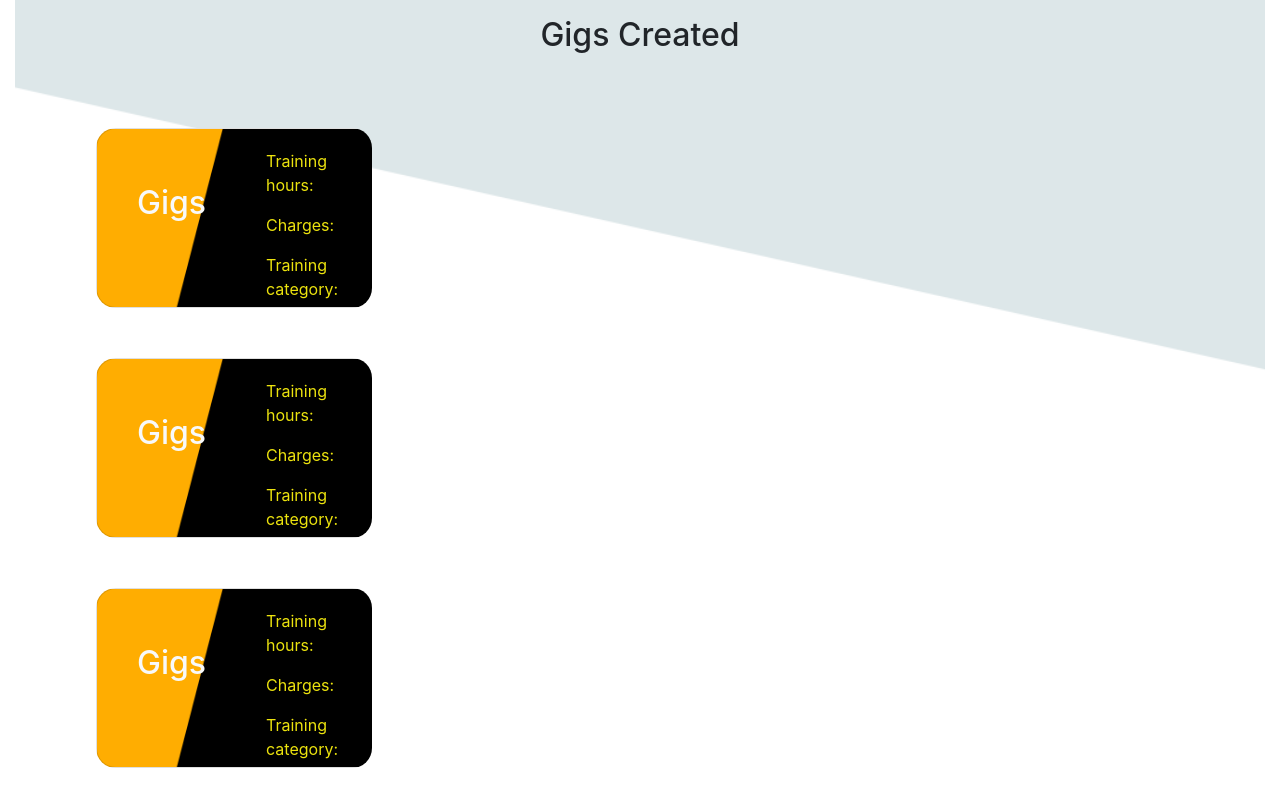
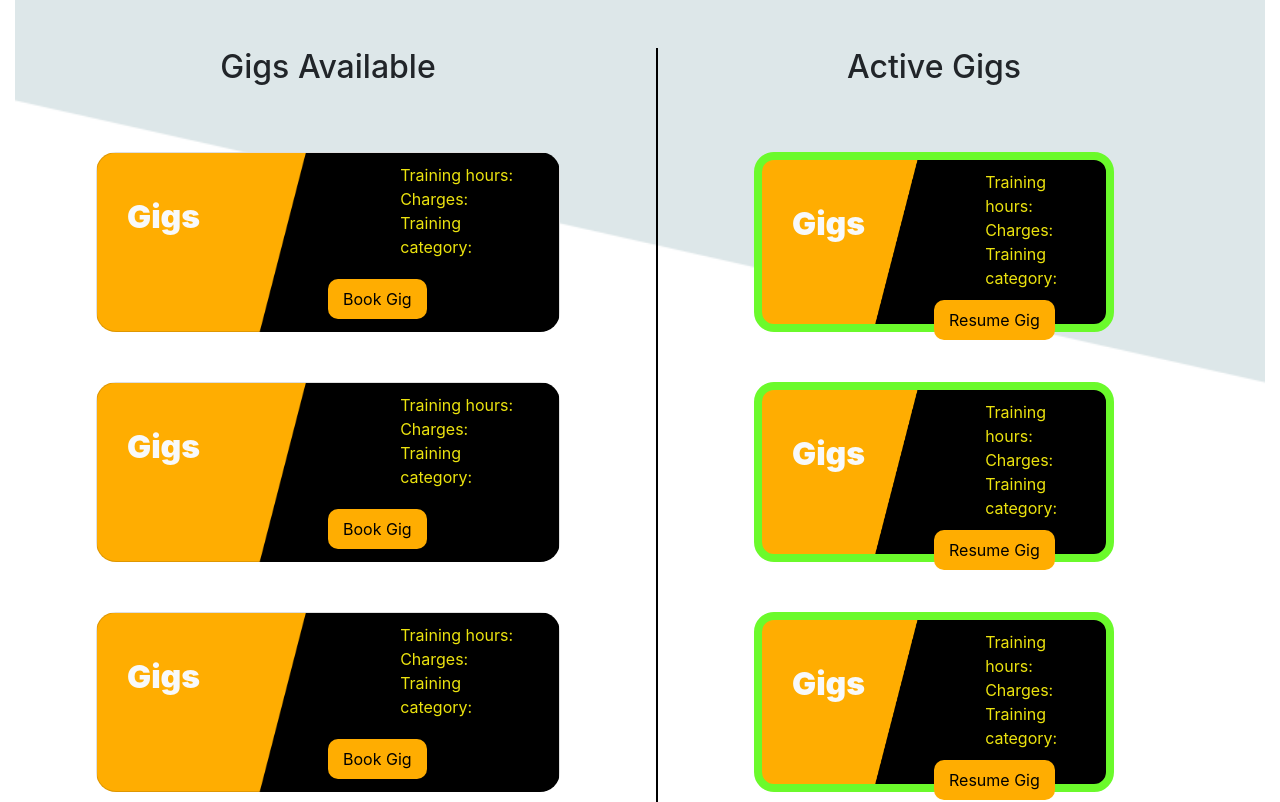
Before and after one commit to melodytowett/Keep-fit, an Angular app in the folder frontend/: page /trainee in a window 1280 px wide. Shown: the part 840-1642 px from the top of the page. Built offline with nearby package versions, Linux system fonts and the light colour scheme.

Commit message:
Adding the Trainee Profile Page

```diff
--- a/frontend/src/app/trainee/trainee.component.css
+++ b/frontend/src/app/trainee/trainee.component.css
@@ -32,7 +32,7 @@
     background-image: url(../../assets/images/white-background.png);
     background-size: cover;
     background-repeat: no-repeat;
-    height: 55rem;
+    height: 65rem;
 }
 
 .card {
@@ -46,19 +46,55 @@
 
 .cards {
     display: flex;
-    padding: 20px;
+    padding: 10px;
 }
 
 .cards h2 {
     margin: 20px 0px 0px 20px;
     padding: 15px 0px;
+    font-weight: 900;
 }
 
 .colored-text {
     color: #ECE30E;
-    margin: 0px 20px 0px 60px;
+    margin: 0px 20px 0px 200px;
+}
+
+.colored2-text {
+    color: #ECE30E;
+    margin: 0px 0px 0px 120px;
+}
+
+.colored-text p {
+    margin: 0;
+    padding: 0;
+}
+
+.colored2-text p {
+    margin: 0;
+    padding: 0;
 }
 
 .vr {
     border: 1px solid #000;
 }
+
+.resume_gigs button {
+    background-color: #FFAD01;
+    border: none;
+    border-radius: 10px;
+    margin: 0px 0px 0px 50%;
+    padding: 8px 15px;
+}
+
+.booking-gigs button {
+    background-color: #FFAD01;
+    border: none;
+    border-radius: 10px;
+    margin: 10px 0px 0px 50%;
+    padding: 8px 15px;
+}
+
+.green_border {
+    border: 8px solid #6bfa2b;
+}
--- a/frontend/src/app/trainee/trainee.component.html
+++ b/frontend/src/app/trainee/trainee.component.html
@@ -11,14 +11,31 @@
             <p>Upcoming Sessions: Back - 2hrs | Cardio - 30mins | Chest - 1hr</p>
         </div>
     </div>
-    <div class="gigs">
-        <h2 class="text-center">Gigs Created</h2>
-        <div class="">
-            <div class="gigs_available">
+    <div class="gigs p-3">
 
+        <div class="row">
+            <div class="col-6 gigs_available">
 
-                <div class="column p-3">
-                    <div class="col-md-4">
+                <h2 class="col p-3 text-center">Gigs Available</h2>
+                <div class="column">
+                    <div class="col">
+                        <div class="card">
+                            <div class="cards">
+                                <h2 class="text-light">
+                                    Gigs
+                                </h2>
+                                <div class="colored-text">
+                                    <p>Training hours: </p>
+                                    <p>Charges: </p>
+                                    <p>Training category: </p>
+                                </div>
+                            </div>
+                            <div class="booking-gigs">
+                                <button type="button">Book Gig</button>
+                            </div>
+                        </div>
+                    </div>
+                    <div class="col-md">
                         <div class="card">
                             <div class="cards">
                                 <h2 class="text-light">
@@ -31,9 +48,12 @@
                                 </div>
 
                             </div>
+                            <div class="booking-gigs">
+                                <button type="button">Book Gig</button>
+                            </div>
                         </div>
                     </div>
-                    <div class="col-md-4">
+                    <div class="col-md">
                         <div class="card">
                             <div class="cards">
                                 <h2 class="text-light">
@@ -46,87 +66,78 @@
                                 </div>
 
                             </div>
+                            <div class="booking-gigs">
+                                <button type="button">Book Gig</button>
+                            </div>
                         </div>
                     </div>
-                    <div class="col-md-4">
-                        <div class="card">
+                </div>
+
+
+            </div>
+
+
+            <div class="d-flex col-xs-auto p-3" style="height: 60rem;">
+                <div class="vr"></div>
+            </div>
+            <div class="col-5 active_gigs">
+                <h2 class="col p-3 text-center">Active Gigs</h2>
+                <div class="column">
+                    <div class="col-md">
+                        <div class="card green_border">
                             <div class="cards">
                                 <h2 class="text-light">
                                     Gigs
                                 </h2>
-                                <div class="colored-text">
+                                <div class="colored2-text">
                                     <p>Training hours: </p>
                                     <p>Charges: </p>
                                     <p>Training category: </p>
                                 </div>
 
                             </div>
+                            <div class="resume_gigs">
+                                <button type="button">Resume Gig</button>
+                            </div>
                         </div>
                     </div>
-                </div>
-
-
-
-
-            </div>
-            <div class="d-flex" style="height: 200px;">
-                <div class="vr"></div>
-            </div>
-            <div class="active_gigs">
-
-
-                <div class="column p-3">
-                    <div class="col-md-4">
-                        <div class="card">
+                    <div class="col-md">
+                        <div class="card green_border">
                             <div class="cards">
                                 <h2 class="text-light">
                                     Gigs
                                 </h2>
-                                <div class="colored-text">
+                                <div class="colored2-text">
                                     <p>Training hours: </p>
                                     <p>Charges: </p>
                                     <p>Training category: </p>
                                 </div>
 
                             </div>
+                            <div class="resume_gigs">
+                                <button type="button">Resume Gig</button>
+                            </div>
                         </div>
                     </div>
-                    <div class="col-md-4">
-                        <div class="card">
+                    <div class="col-md">
+                        <div class="card green_border">
                             <div class="cards">
                                 <h2 class="text-light">
                                     Gigs
                                 </h2>
-                                <div class="colored-text">
+                                <div class="colored2-text">
                                     <p>Training hours: </p>
                                     <p>Charges: </p>
                                     <p>Training category: </p>
                                 </div>
 
                             </div>
-                        </div>
-                    </div>
-                    <div class="col-md-4">
-                        <div class="card">
-                            <div class="cards">
-                                <h2 class="text-light">
-                                    Gigs
-                                </h2>
-                                <div class="colored-text">
-                                    <p>Training hours: </p>
-                                    <p>Charges: </p>
-                                    <p>Training category: </p>
-                                </div>
-
+                            <div class="resume_gigs">
+                                <button type="button">Resume Gig</button>
                             </div>
                         </div>
                     </div>
                 </div>
-
-
-
-
             </div>
         </div>
     </div>
-</div>
--- a/frontend/src/app/trainer/trainer.component.css
+++ b/frontend/src/app/trainer/trainer.component.css
@@ -33,6 +33,7 @@
     background-size: cover;
     background-repeat: no-repeat;
     height: 30rem;
+    margin-bottom: 50px;
 }
 
 .card {
@@ -71,3 +72,11 @@
     margin: 20px 0px 0px 50%;
     padding: 8px 15px;
 }
+
+.editing-gigs button {
+    background-color: #FFAD01;
+    border: none;
+    border-radius: 10px;
+    margin: 10px 0px 0px 50%;
+    padding: 8px 15px;
+}
--- a/frontend/src/app/trainer/trainer.component.html
+++ b/frontend/src/app/trainer/trainer.component.html
@@ -29,6 +29,9 @@
                                 </div>
 
                             </div>
+                            <div class="editing-gigs">
+                                <button type="button">Edit Gig</button>
+                            </div>
                         </div>
                     </div>
                     <div class="col-md-4">
@@ -44,6 +47,9 @@
                                 </div>
 
                             </div>
+                            <div class="editing-gigs">
+                                <button type="button">Edit Gig</button>
+                            </div>
                         </div>
                     </div>
                     <div class="col-md-4">
@@ -58,6 +64,9 @@
                                     <p>Training category: </p>
                                 </div>
 
+                            </div>
+                            <div class="editing-gigs">
+                                <button type="button">Edit Gig</button>
                             </div>
                         </div>
                     </div>
@@ -76,20 +85,8 @@
                                 </div>
 
                             </div>
-                        </div>
-                    </div>
-                    <div class="col-md-4">
-                        <div class="card">
-                            <div class="cards">
-                                <h2 class="text-light">
-                                    Gigs
-                                </h2>
-                                <div class="colored-text">
-                                    <p>Training hours: </p>
-                                    <p>Charges: </p>
-                                    <p>Training category: </p>
-                                </div>
-
+                            <div class="editing-gigs">
+                                <button type="button">Edit Gig</button>
                             </div>
                         </div>
                     </div>
@@ -106,7 +103,29 @@
                                 </div>
 
                             </div>
+                            <div class="editing-gigs">
+                                <button type="button">Edit Gig</button>
+                            </div>
                         </div>
+                    </div>
+                    <div class="col-md-4">
+                        <div class="card">
+                            <div class="cards">
+                                <h2 class="text-light">
+                                    Gigs
+                                </h2>
+                                <div class="colored-text">
+                                    <p>Training hours: </p>
+                                    <p>Charges: </p>
+                                    <p>Training category: </p>
+                                </div>
+
+                            </div>
+                            <div class="editing-gigs">
+                                <button type="button">Edit Gig</button>
+                            </div>
+                        </div>
+
                     </div>
 
 
```
